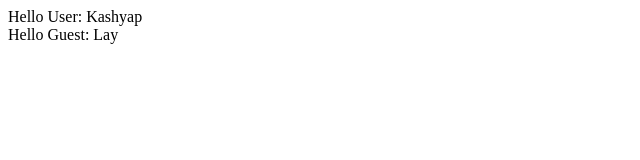
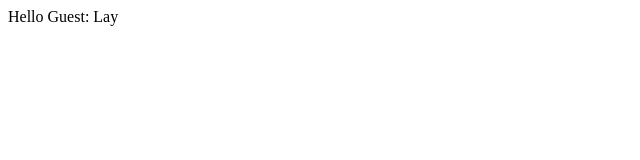
Before and after one commit to kashyapkapdi/REACT-JS-PRACTICES, a React (Create React App) app: page / in a window 1280 px wide. Shown: the top 160 px of the page, without its empty margins (0-640 px from the left). Built offline with nearby package versions, Linux system fonts and the light colour scheme.

Commit message:
if/else conditional rendering

```diff
--- a/src/App.js
+++ b/src/App.js
@@ -5,14 +5,15 @@ class App extends Component {
   state = {
     userName: "Kashyap",
     guestName: "Lay",
+    isLoggedIn: false,
   };
   render() {
-    return (
-      <div>
-        <User userName={this.state.userName} />
-        <Guest guestName={this.state.guestName} />
-      </div>
-    );
+    // this is the demo of if/else conditional rendering.
+    if (this.state.isLoggedIn) {
+      return <User userName={this.state.userName} />;
+    } else {
+      return <Guest guestName={this.state.guestName} />;
+    }
   }
 }
 
```
